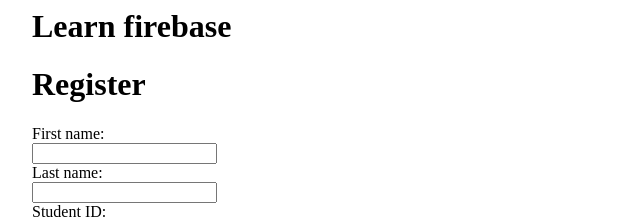
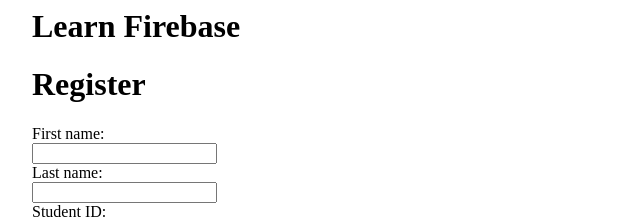
Before and after one commit to sahattinwza007/Register-web, a plain HTML site: page index.html in a window 1280 px wide. Shown: the top 218 px of the page, 128-768 px from the left. Drawn offline with Linux system fonts and the light colour scheme; no server answers.

Commit message:
Update index.html

```diff
--- a/index.html
+++ b/index.html
@@ -11,7 +11,7 @@
 
 <body>
   <div class="container">
-    <h1>Learn firebase</h1>
+    <h1>Learn Firebase</h1>
     <h1>Register</h1>
     <form id="addUser">
       <label for="firstname">First name:</label><br>
```
